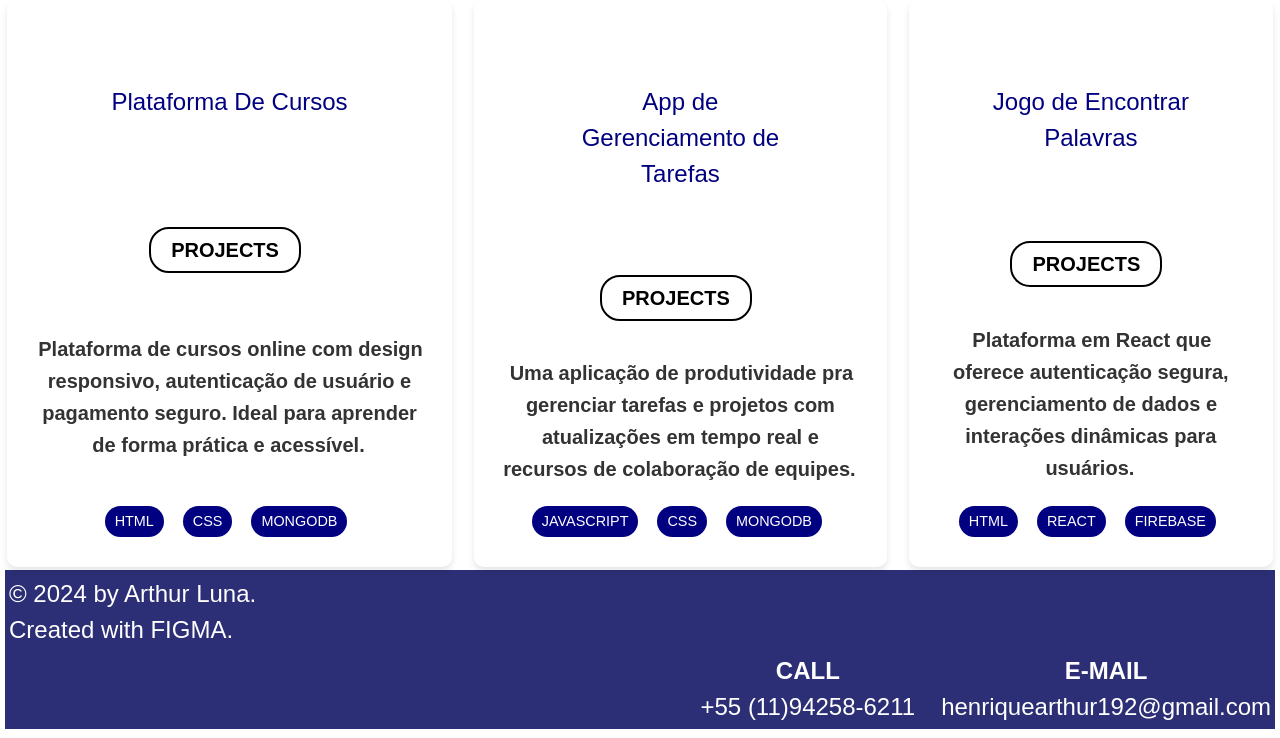
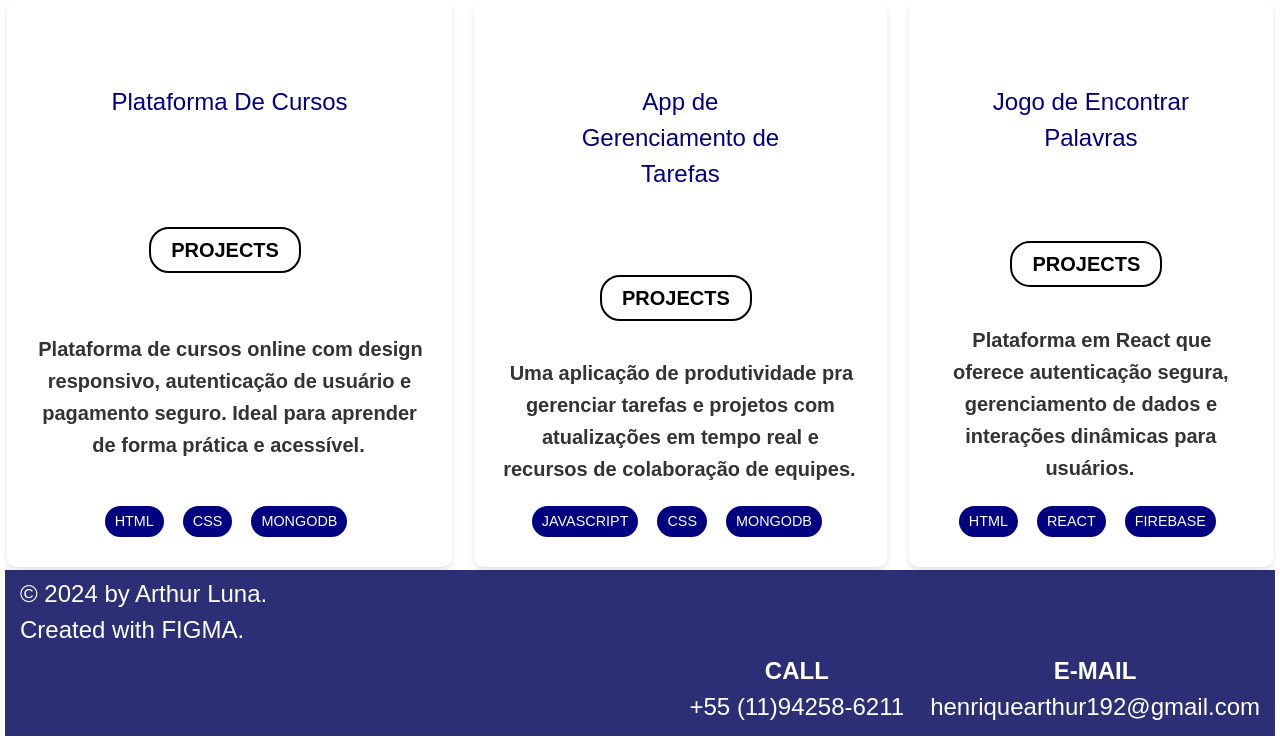
Before and after one commit to arthurlunaa/portfolio-html-dev-css, a website: page src/components/index.html in a window 1280 px wide. Shown: the part 1554-2292 px from the top of the page. Drawn offline with nearby package versions, Linux system fonts and the light colour scheme; files that its build step writes are made by us from their sources.

Commit message:
create:landing-page

```diff
--- a/src/components/index.html
+++ b/src/components/index.html
@@ -120,12 +120,12 @@
         </div>
     </div>
 
-    <footer>
-        <div class="bottom">
+    <footer class="px-3 ">
+        <div class="bottom ">
             <p>© 2024 by Arthur Luna. <br> Created with FIGMA.</p>
         </div>
         <section id="contact" class="contact-info">
-            <p><strong>CALL</strong><br> +55 (11)94258-6211</p>
+            <p class="pt- pb-2"><strong>CALL</strong><br> +55 (11)94258-6211</p>
             <p><strong>E-MAIL</strong><br> henriquearthur192@gmail.com</p>
         </div>
     </footer>
```
